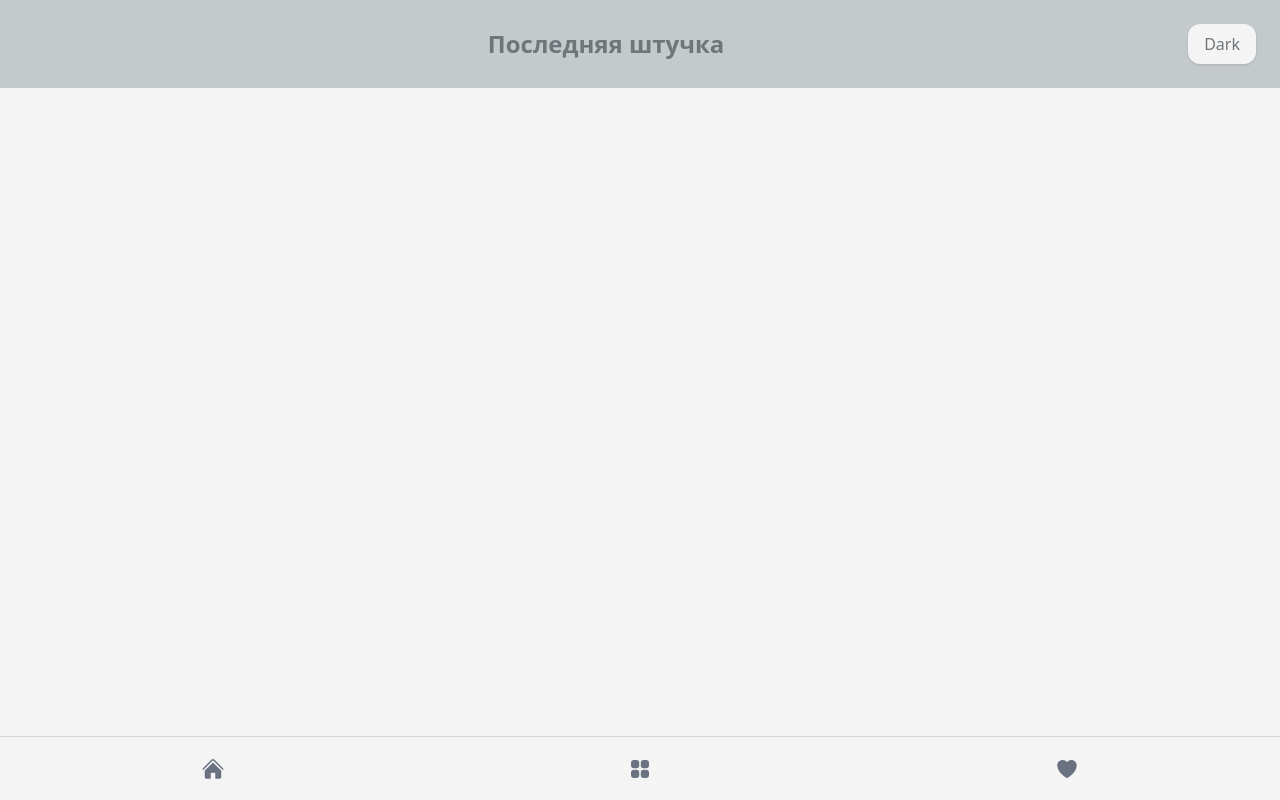
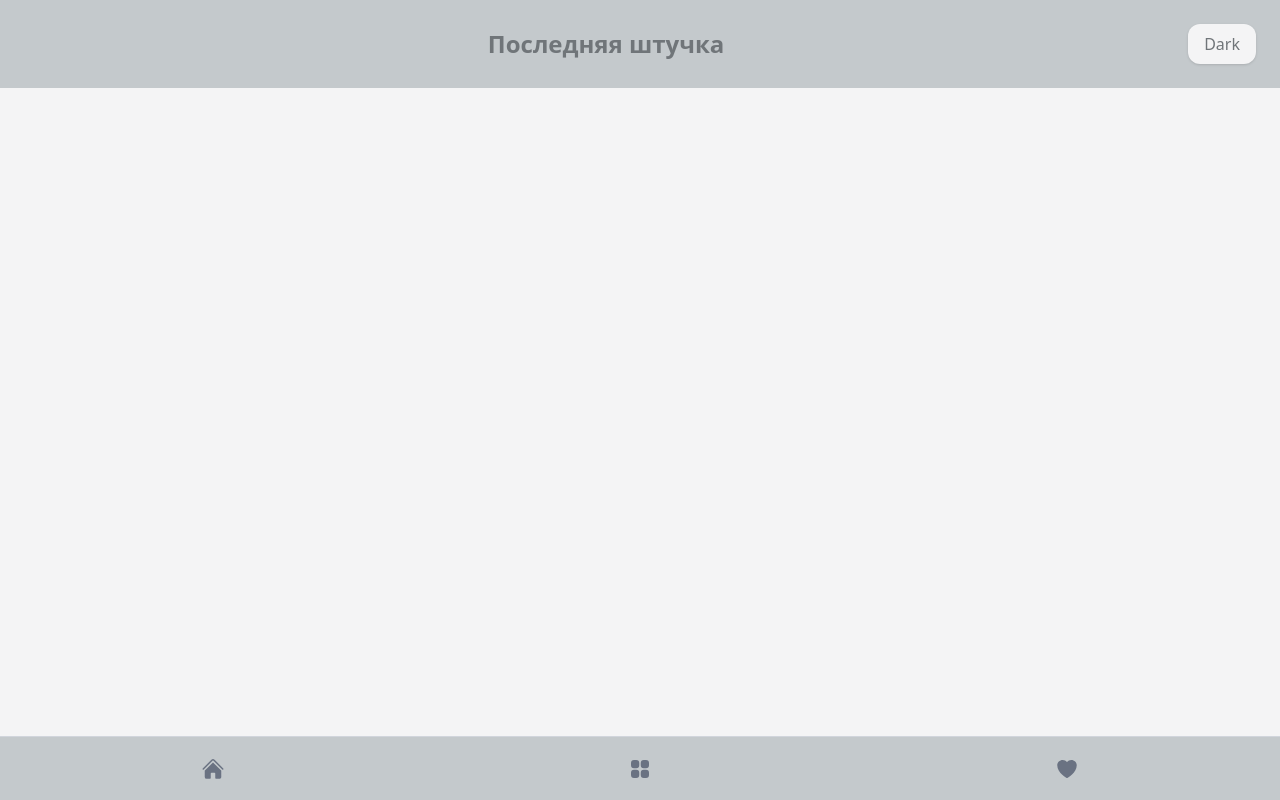
Before and after one commit to massomax/last-piece-tailwind, a React (Vite) app: page / in a window 1280 px wide. Built offline with nearby package versions, Linux system fonts and the light colour scheme.

Commit message:
проверка цвета

```diff
--- a/src/components/NavMenu.jsx
+++ b/src/components/NavMenu.jsx
@@ -5,7 +5,7 @@ export function NavMenu() {
     <nav
       className="
       fixed bottom-0 left-0 right-0 h-16
-      bg-background-secondary dark:bg-gray-800
+     bg-primary
       border-t border-gray-300 dark:border-gray-700
       flex justify-around items-center z-10
     ">
```
